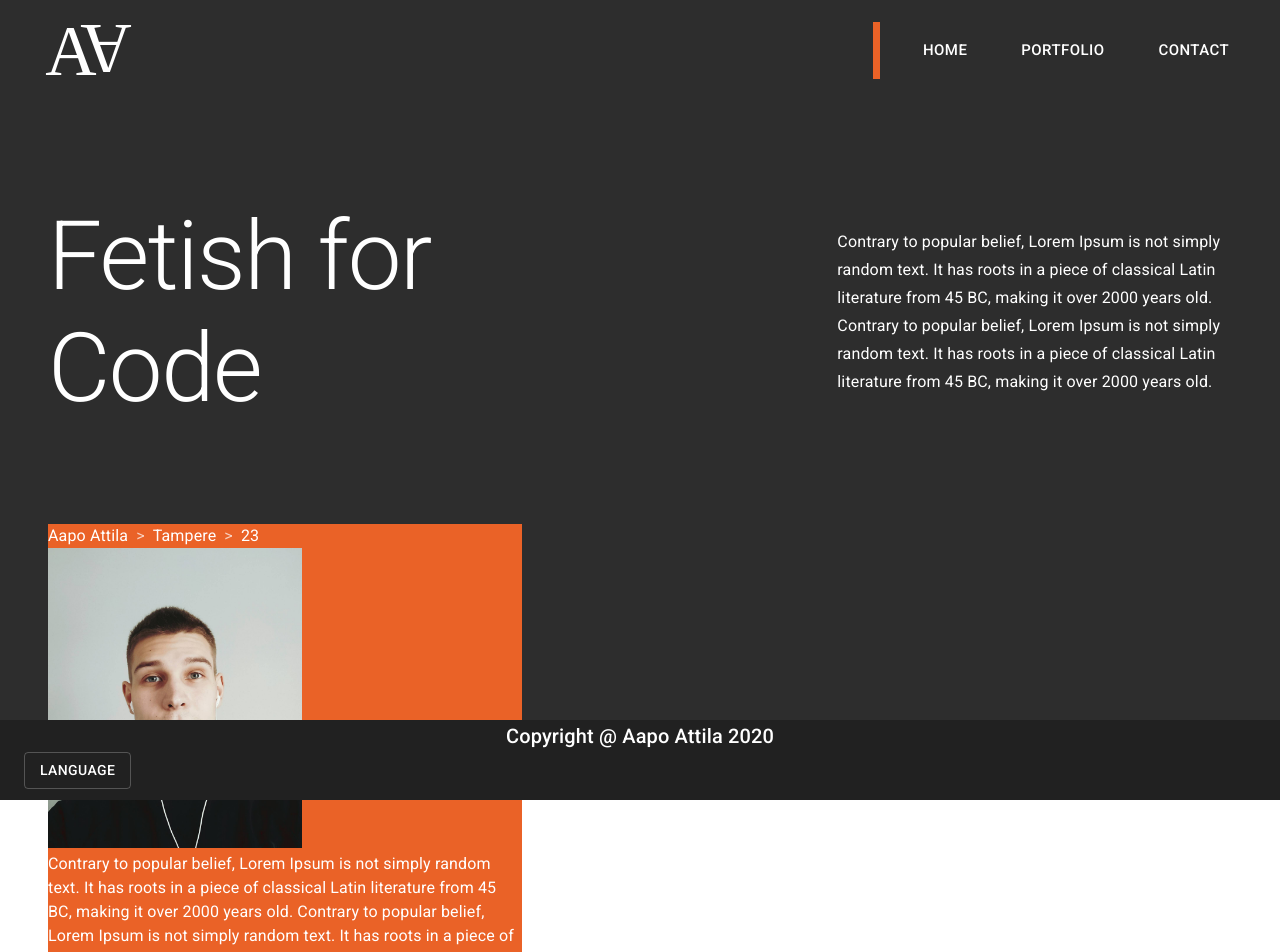
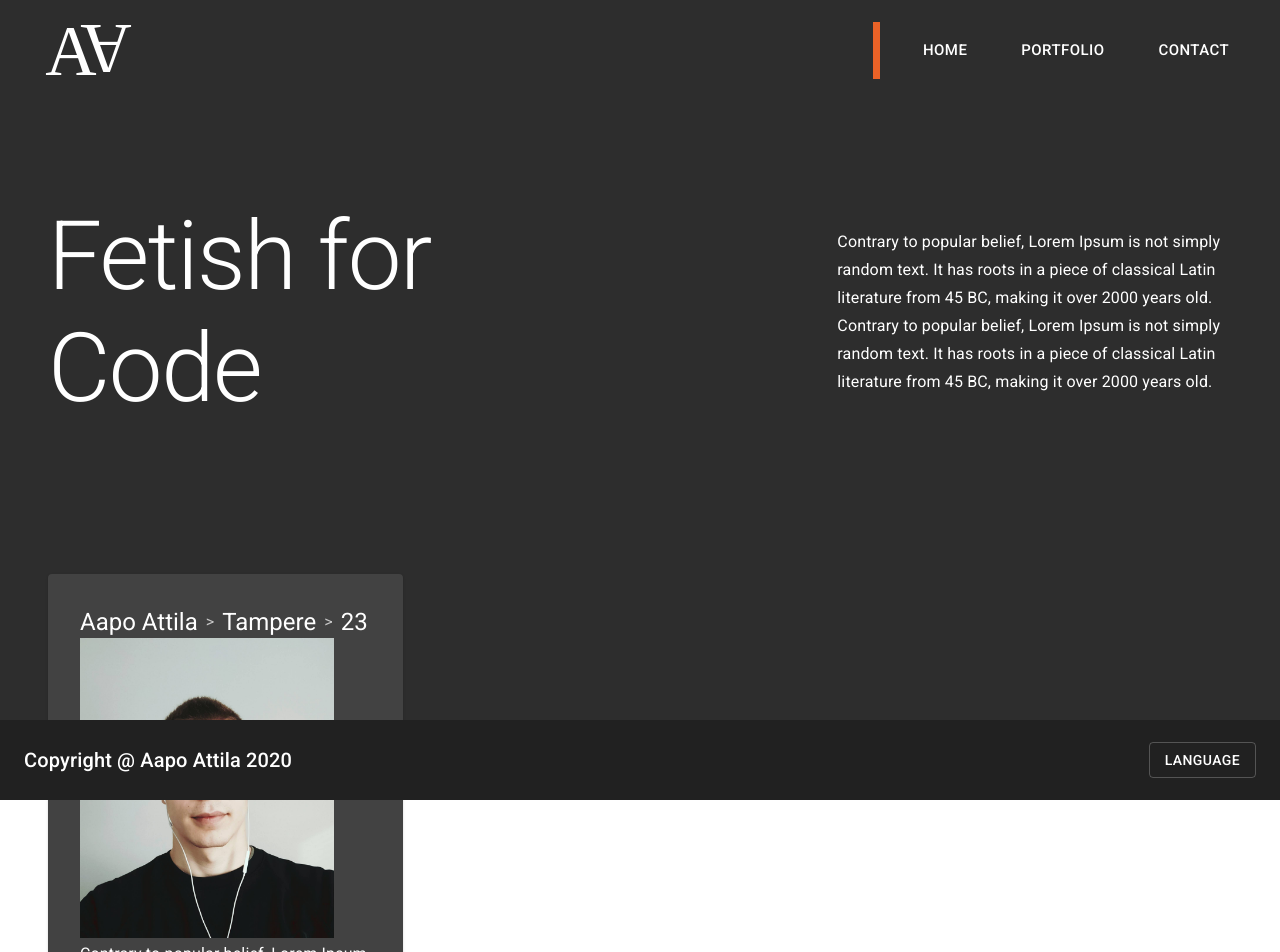
Before and after one commit to Hunnisoturi/cv-public, a React (Create React App) app: page / in a window 1280 px wide. Shown: the top 952 px of the page. Built offline with nearby package versions, Linux system fonts and the light colour scheme.

Commit message:
changed personal info to be wrapped by paper

```diff
--- a/src/components/About.jsx
+++ b/src/components/About.jsx
@@ -1,18 +1,20 @@
 import React from 'react';
 import { Trans } from 'react-i18next';
-import { Container, Grid, Breadcrumbs, Typography } from '@material-ui/core';
+import { Container, Grid, Breadcrumbs, Typography, Paper } from '@material-ui/core';
 import { makeStyles } from '@material-ui/core/styles';
 
 import portrait from '../assets/portrait.jpg';
 
 const styles = makeStyles(theme => ({
   container: {
-    paddingTop: '100px',
+    paddingTop: '150px',
   },
   gridContainer: {
-    width: '40%',
-    background: theme.palette.primary.main,
+    padding: '32px',
     color: '#ffffff',
+  },
+  paper: {
+    width: '30%',
   },
 }));
 
@@ -21,16 +23,17 @@ const About = () => {
 
   return (
     <Container maxWidth="xl" className={classes.container}>
+      <Paper className={classes.paper}>
         <Grid container className={classes.gridContainer} direction="column">
           <Grid item>
             <Breadcrumbs separator=">" aria-label="breadcrumb">
-            <Typography color="textPrimary">
+              <Typography color="textPrimary" variant="h5">
                 <Trans i18nKey="name" />
               </Typography>
-            <Typography color="textPrimary">
+              <Typography color="textPrimary" variant="h5">
                 <Trans i18nKey="city" />
               </Typography>
-            <Typography color="textPrimary">
+              <Typography color="textPrimary" variant="h5">
                 <Trans i18nKey="age" />
               </Typography>
             </Breadcrumbs>
@@ -44,6 +47,7 @@ const About = () => {
             </Typography>
           </Grid>
         </Grid>
+      </Paper>
     </Container>
   );
 };
--- a/src/components/Footer.jsx
+++ b/src/components/Footer.jsx
@@ -8,13 +8,18 @@ import { isFinnish } from '../utils/utils';
 const styles = makeStyles({
   footer: {
     display: 'flex',
+    alignItems: 'center',
     background: '#212121',
     color: '#ffffff',
     bottom: '0',
     position: 'fixed',
     width: '100%',
     height: '5rem',
+  },
+  container: {
+    display: 'flex',
     justifyContent: 'space-between',
+    alignItems: 'center',
   },
 });
 
@@ -30,7 +35,7 @@ const Footer = () => {
 
   return (
     <footer className={classes.footer}>
-      <Container maxWidth="xl">
+      <Container maxWidth="xl" className={classes.container}>
         <Typography variant="h6" align="center">
           <Trans i18nKey="copyright" />
         </Typography>
--- a/src/translations/fi/translation.json
+++ b/src/translations/fi/translation.json
@@ -2,7 +2,7 @@
   "appbar": "Appipalkki",
   "contact": "Yhteystiedot",
   "copyright": "Copyright @ Aapo Attila 2020",
-  "headline": "Fetissi Koodiin",
+  "headline": "Fetissi \nKoodiin",
   "home": "Etusivu",
   "introText": "Contrary to popular belief, Lorem Ipsum is not simply random text. It has roots in a piece of classical Latin literature from 45 BC, making it over 2000 years old. Contrary to popular belief, Lorem Ipsum is not simply random text. It has roots in a piece of classical Latin literature from 45 BC, making it over 2000 years old.",
   "language": "Kieli",
```
Lines whose indentation alone changed are shown as unchanged.
